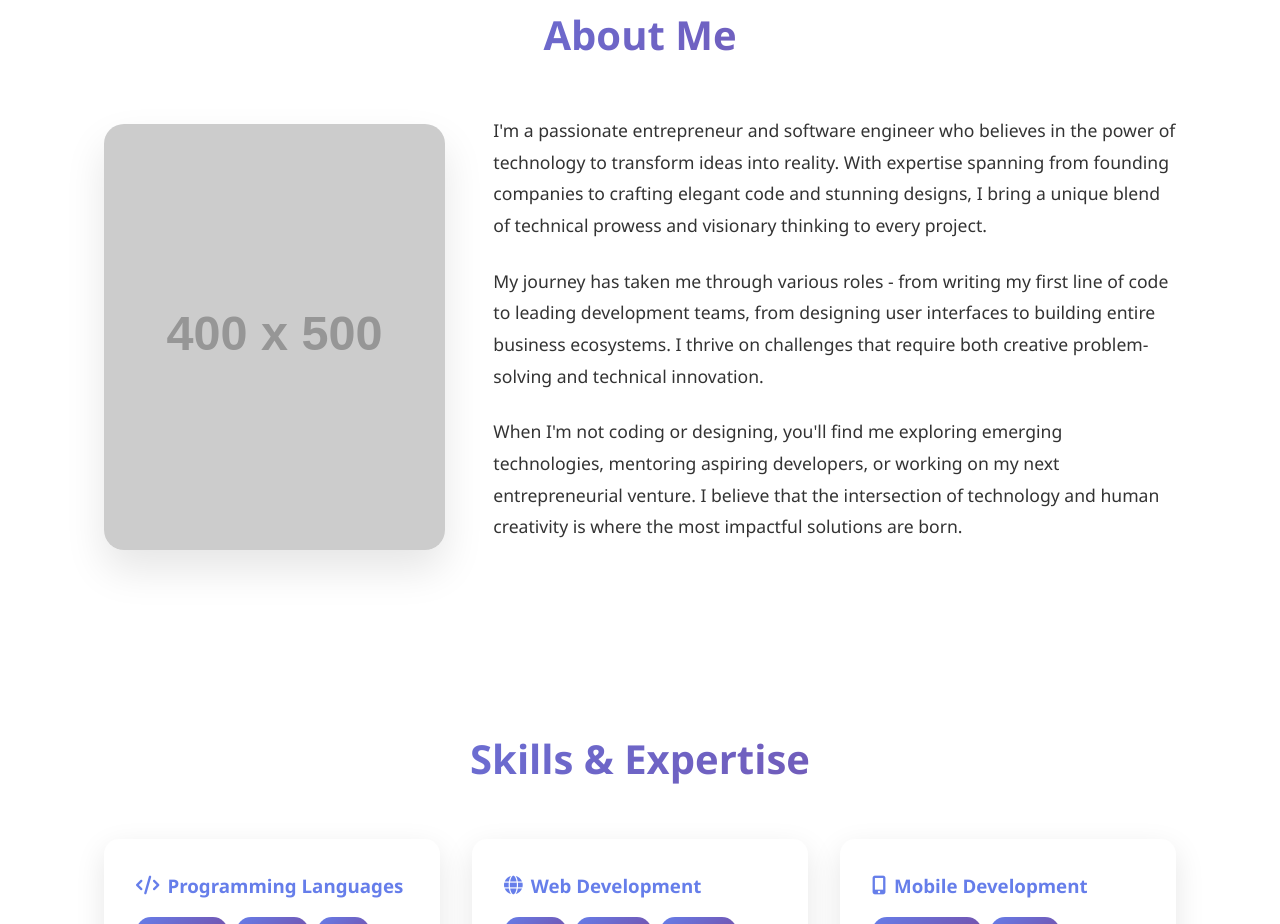
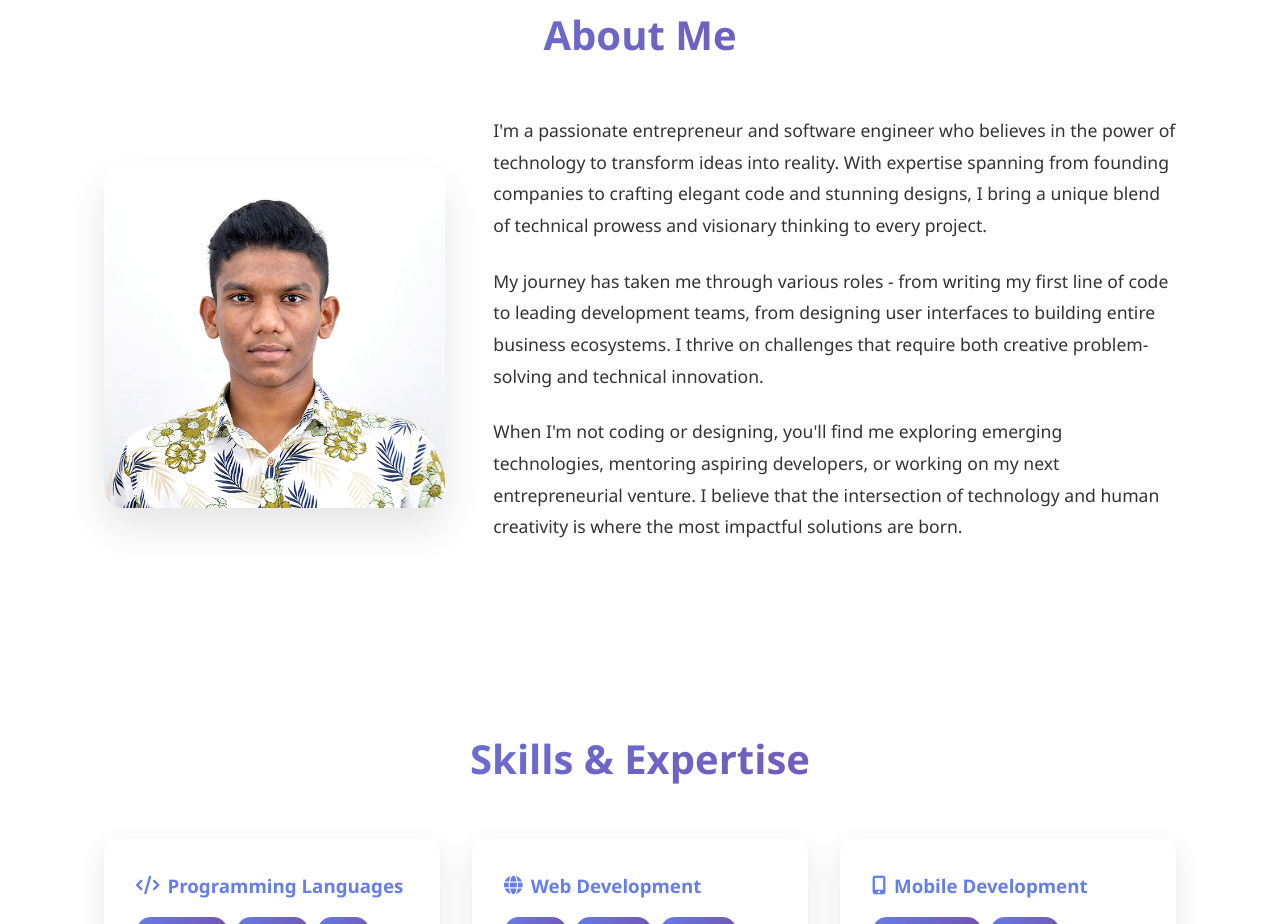
Before and after one commit to Sanithu-99/my_Portfolio, a plain HTML site: page index.html in a window 1280 px wide. Shown: the part 877-1801 px from the top of the page. Drawn offline with Linux system fonts and the light colour scheme; placeholder pictures from the web are drawn by us.

Commit message:
Update index.html

```diff
--- a/index.html
+++ b/index.html
@@ -603,7 +603,7 @@
         <h2 class="section-title">About Me</h2>
         <div class="about-content">
             <div class="about-image">
-                <img src="https://via.placeholder.com/400x500/667eea/ffffff?text=Your+Photo" alt="Your Name">
+                <img src="profile.jpg" alt="Sanithu Hulathduwage">
             </div>
             <div class="about-text">
                 <p>
```
